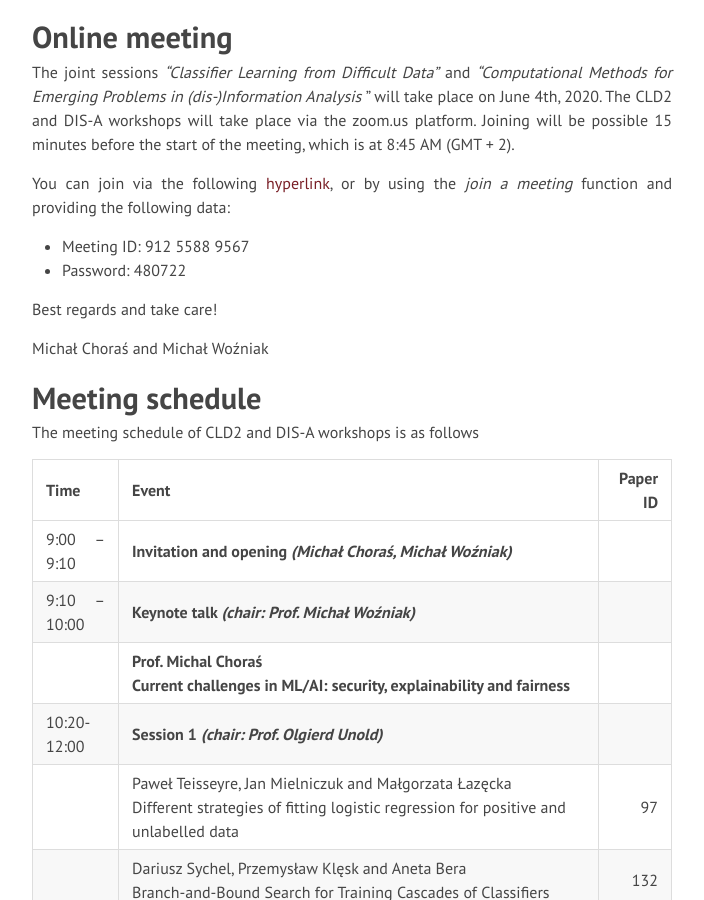
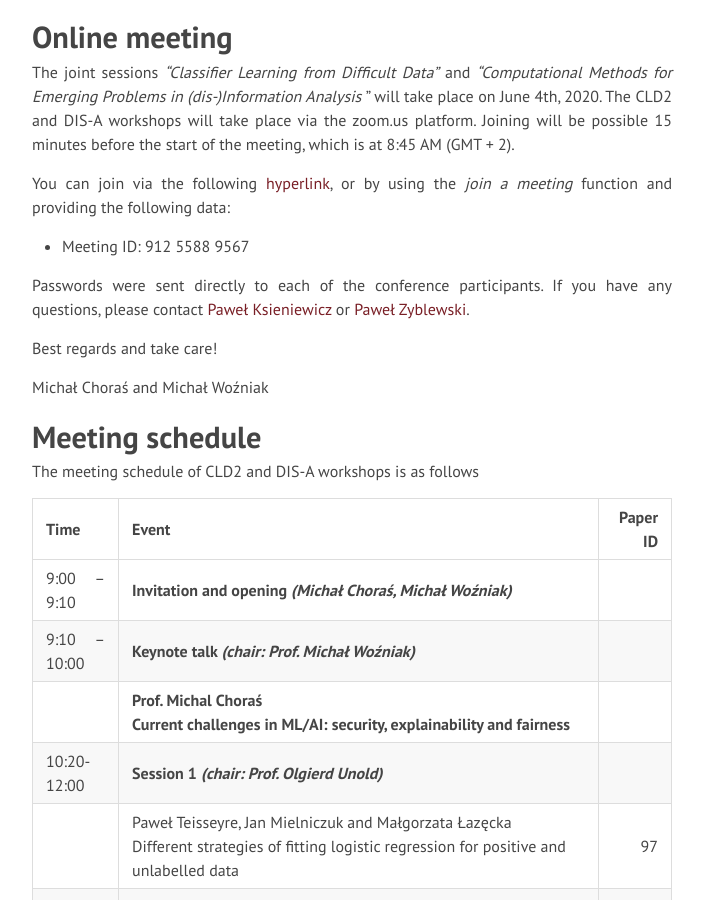
Before and after one commit to clfdd/clfdd.github.io, a Jekyll site: the page built from index.md, in a window 1280 px wide and 900 px high, scrolled down 810 px. Shown: the whole window, without its empty margins (288-992 px from the left). Built offline with Jekyll 4.4.1, drawn with Linux system fonts in a browser that asks for light colours; nearby versions of some CDN libraries; Markdown is read by kramdown in place of the engine named in the settings.

Commit message:
Join and contact.

```diff
--- a/index.md
+++ b/index.md
@@ -20,7 +20,9 @@ The joint sessions <em>“Classifier Learning from Difficult Data”</em> and <e
 
 You can join via the following [hyperlink](https://pwr-edu.zoom.us/j/91255889567?pwd=K2c1Z0F4ZTA4b1JvZVgxZjlXRUVZdz09), or by using the *join a meeting* function and providing the following data:
 - Meeting ID: 912 5588 9567
-- Password: 480722
+
+Passwords were sent directly to each of the conference participants.
+If you have any questions, please contact [Paweł Ksieniewicz](mailto:pawel.ksieniewicz@pwr.edu.pl) or [Paweł Zyblewski](mailto:pawel.zyblewski@pwr.edu.pl).
 
 Best regards and take care!
 
```
